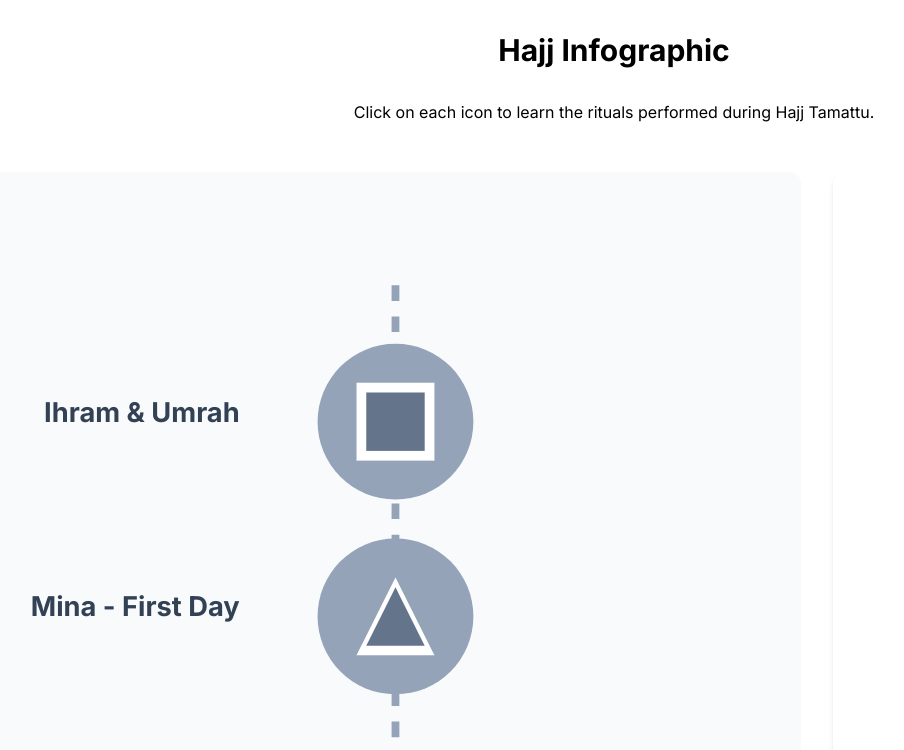
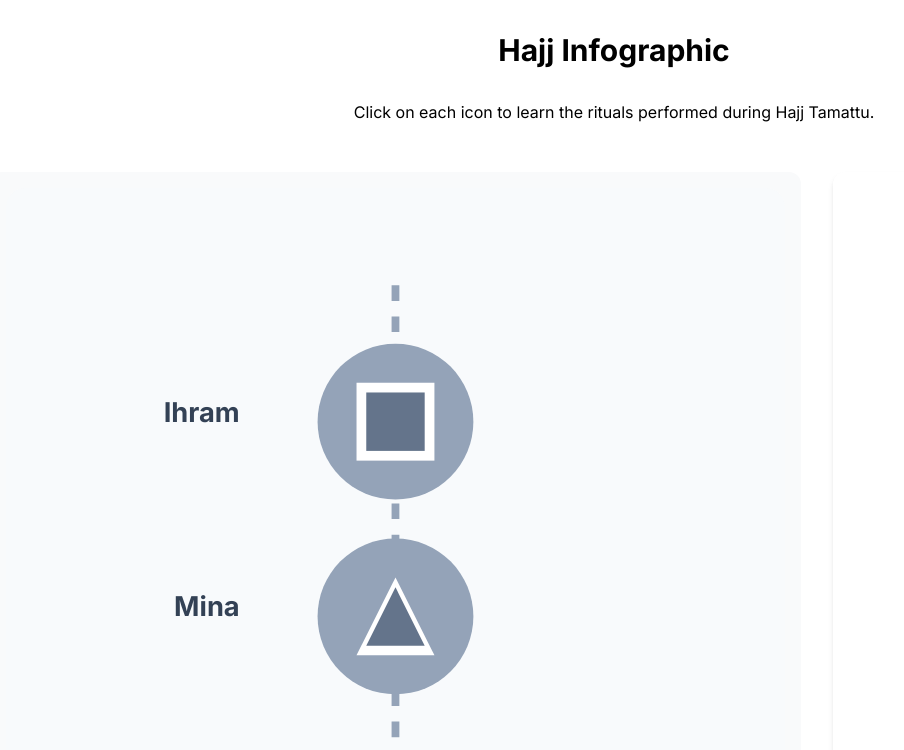
Before and after one commit to iciso/hajj, a Next.js app: page / in a window 1280 px wide. Shown: the top 750 px of the page, without its empty margins (26-930 px from the left). Built offline with nearby package versions, Linux system fonts and the light colour scheme.

Commit message:
refactor: simplify icon descriptions to single words
Streamline interface with concise icon labels.

Co-authored-by: Rafique <69503725+iciso@users.noreply.github.com>

```diff
--- a/components/hajj-infographic.tsx
+++ b/components/hajj-infographic.tsx
@@ -35,9 +35,9 @@ export default function HajjInfographic() {
             aria-label="Makkah - Ihram & Umrah"
             onKeyDown={(e) => e.key === "Enter" && handleLocationClick("makkah_ihram")}
           >
-            {/* Text label on the left */}
+            {/* Text label on the left - simplified */}
             <text x="120" y="120" textAnchor="end" fill="#334155" fontSize="14" fontWeight="bold">
-              Ihram & Umrah
+              Ihram
             </text>
 
             <circle
@@ -60,9 +60,9 @@ export default function HajjInfographic() {
             aria-label="Mina - First Day"
             onKeyDown={(e) => e.key === "Enter" && handleLocationClick("mina_first")}
           >
-            {/* Text label on the left */}
+            {/* Text label on the left - simplified */}
             <text x="120" y="220" textAnchor="end" fill="#334155" fontSize="14" fontWeight="bold">
-              Mina - First Day
+              Mina
             </text>
 
             <circle
@@ -85,9 +85,9 @@ export default function HajjInfographic() {
             aria-label="Arafat - Day of Standing"
             onKeyDown={(e) => e.key === "Enter" && handleLocationClick("arafat")}
           >
-            {/* Text label on the left */}
+            {/* Text label on the left - simplified */}
             <text x="120" y="340" textAnchor="end" fill="#334155" fontSize="14" fontWeight="bold">
-              Arafat - Standing
+              Arafat
             </text>
 
             <circle
@@ -110,9 +110,9 @@ export default function HajjInfographic() {
             aria-label="Muzdalifah - Overnight Stay"
             onKeyDown={(e) => e.key === "Enter" && handleLocationClick("muzdalifah")}
           >
-            {/* Text label on the left */}
+            {/* Text label on the left - simplified */}
             <text x="120" y="460" textAnchor="end" fill="#334155" fontSize="14" fontWeight="bold">
-              Muzdalifah - Night
+              Muzdalifah
             </text>
 
             <circle
@@ -137,9 +137,9 @@ export default function HajjInfographic() {
             aria-label="Jamarat - First Stoning"
             onKeyDown={(e) => e.key === "Enter" && handleLocationClick("jamarat_first")}
           >
-            {/* Text label on the left */}
+            {/* Text label on the left - simplified */}
             <text x="120" y="580" textAnchor="end" fill="#334155" fontSize="14" fontWeight="bold">
-              Jamarat - Stoning
+              Jamarat
             </text>
 
             <circle
@@ -162,7 +162,7 @@ export default function HajjInfographic() {
             aria-label="Sacrifice"
             onKeyDown={(e) => e.key === "Enter" && handleLocationClick("sacrifice")}
           >
-            {/* Text label on the left */}
+            {/* Text label on the left - already one word */}
             <text x="120" y="700" textAnchor="end" fill="#334155" fontSize="14" fontWeight="bold">
               Sacrifice
             </text>
@@ -187,9 +187,9 @@ export default function HajjInfographic() {
             aria-label="Shaving or Trimming Hair"
             onKeyDown={(e) => e.key === "Enter" && handleLocationClick("shaving")}
           >
-            {/* Text label on the left */}
+            {/* Text label on the left - simplified */}
             <text x="120" y="820" textAnchor="end" fill="#334155" fontSize="14" fontWeight="bold">
-              Shaving/Trimming
+              Shaving
             </text>
 
             <circle
@@ -224,9 +224,9 @@ export default function HajjInfographic() {
             aria-label="Makkah - Tawaf Al-Ifadah"
             onKeyDown={(e) => e.key === "Enter" && handleLocationClick("tawaf_ifadah")}
           >
-            {/* Text label on the left */}
+            {/* Text label on the left - simplified */}
             <text x="120" y="940" textAnchor="end" fill="#334155" fontSize="14" fontWeight="bold">
-              Tawaf Al-Ifadah
+              Tawaf
             </text>
 
             <circle
@@ -250,9 +250,9 @@ export default function HajjInfographic() {
             aria-label="Mina - Days of Tashreeq"
             onKeyDown={(e) => e.key === "Enter" && handleLocationClick("mina_tashreeq")}
           >
-            {/* Text label on the left */}
+            {/* Text label on the left - simplified */}
             <text x="120" y="1060" textAnchor="end" fill="#334155" fontSize="14" fontWeight="bold">
-              Mina - Tashreeq Days
+              Tashreeq
             </text>
 
             <circle
@@ -275,9 +275,9 @@ export default function HajjInfographic() {
             aria-label="Jamarat - Final Stoning"
             onKeyDown={(e) => e.key === "Enter" && handleLocationClick("jamarat_final")}
           >
-            {/* Text label on the left */}
+            {/* Text label on the left - simplified */}
             <text x="120" y="1180" textAnchor="end" fill="#334155" fontSize="14" fontWeight="bold">
-              Jamarat - All Pillars
+              Stoning
             </text>
 
             <circle
@@ -302,9 +302,9 @@ export default function HajjInfographic() {
             aria-label="Makkah - Tawaf Al-Wida (Farewell)"
             onKeyDown={(e) => e.key === "Enter" && handleLocationClick("tawaf_wida")}
           >
-            {/* Text label on the left */}
+            {/* Text label on the left - simplified */}
             <text x="120" y="1300" textAnchor="end" fill="#334155" fontSize="14" fontWeight="bold">
-              Tawaf Al-Wida
+              Farewell
             </text>
 
             <circle
```
